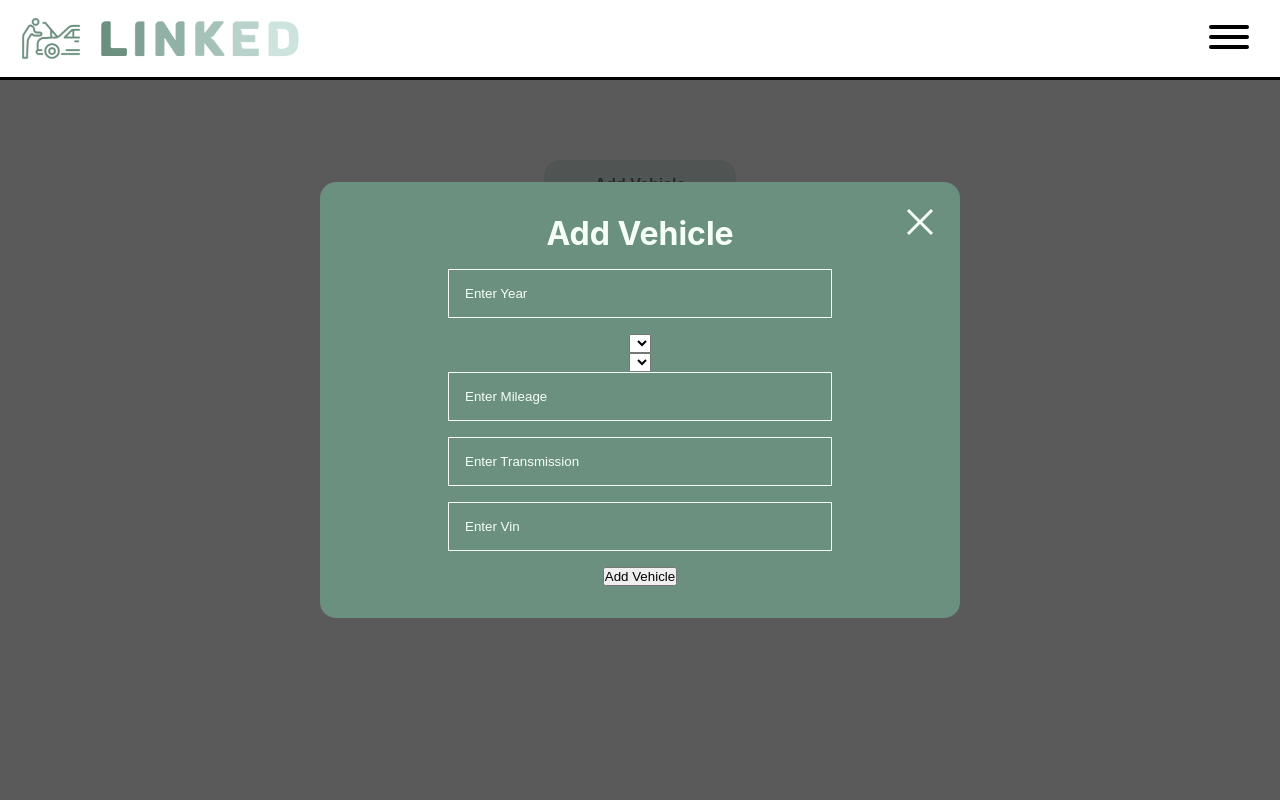
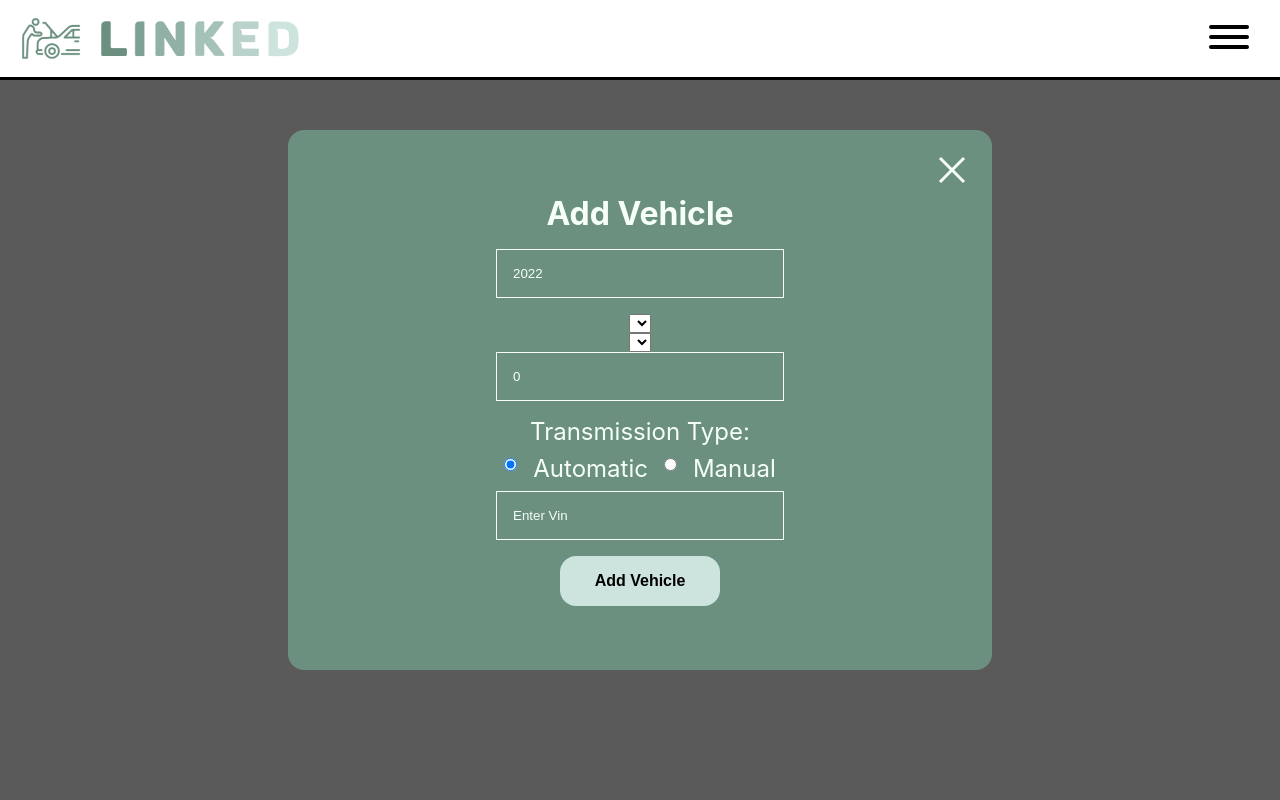
Before and after one commit to Mjthunder88/car-link-project, a React (Create React App) app: page /add-car in a window 1280 px wide. Both pictures are taken after a click on the button "Add Vehicle". Shown: the top 800 px of the page. Built offline with nearby package versions, Linux system fonts and the light colour scheme.

Commit message:
started seeding the makes and models but might not have time to do every model or just having it be worth my time at the moment

```diff
--- a/src/components/UI/stylesheet.css
+++ b/src/components/UI/stylesheet.css
@@ -51,3 +51,9 @@ label {
   border: none;
   color: #f6fff8;
 }
+
+input::-webkit-outer-spin-button,
+input::-webkit-inner-spin-button {
+  -webkit-appearance: none;
+  margin: 0;
+}
--- a/src/components/modals/AddCarModal.jsx
+++ b/src/components/modals/AddCarModal.jsx
@@ -1,27 +1,113 @@
 import React, { useState } from "react";
+
+import axios from "axios";
 
 import styles from "./AddCarModal.module.css";
 
 import { VscClose } from "react-icons/vsc";
 
-const AddCarModal = ( {addModalHandler} ) => {
+const AddCarModal = ({ addModalHandler }) => {
+  const [year, setYear] = useState(2022);
+  const [make, setMake] = useState("");
+  const [model, setModel] = useState("");
+  const [mileage, setMileage] = useState(0);
+  const [vin, setVin] = useState("");
+  const [transmissionType, setTransmissionType] = useState("Automatic");
+
+  const yearHandler = (e) => {
+    setYear(e.target.value);
+  };
+  const makeHandler = (e) => {
+    setMake(e.target.value);
+  };
+  const modelHandler = (e) => {
+    setModel(e.target.value);
+  };
+  const mileageHandler = (e) => {
+    setMileage(e.target.value);
+  };
+  const vinHandler = (e) => {
+    setVin(e.target.value);
+  };
+  const transmissionHandler = (e) => {
+    setTransmissionType(e.target.value);
+  };
+
+  const formSubmitHandler = (e) => {
+    e.preventDefault();
+
+    axios
+      .post("/add-vehicle", {})
+      .then(() => {})
+      .catch((err) => {
+        console.log(err);
+      });
+  };
 
   return (
     <div className={styles.modal}>
       <div className={styles.overlay}></div>
-      <div className={styles.modal_content}>
-        <VscClose size="3rem" className={styles.icon} onClick={addModalHandler} />
-      <div className={styles.top_content}>
-        <h1>Add Vehicle</h1>
-      </div>
-        <input type="text" placeholder="Enter Year" />
+      <form className={styles.modal_content} onSubmit={formSubmitHandler}>
+        <VscClose
+          size="3rem"
+          className={styles.icon}
+          onClick={addModalHandler}
+        />
+        <div className={styles.top_content}>
+          <h1>Add Vehicle</h1>
+        </div>
+        <input
+          type="number"
+          placeholder="Enter Year"
+          min="1900"
+          required
+          onChange={yearHandler}
+          value={year}
+        />
         <select name="make" id="make"></select>
         <select name="model" id="model"></select>
-        <input type="text" placeholder="Enter Mileage" />
-        <input type="text" placeholder="Enter Transmission" />
-        <input type="text" placeholder="Enter Vin" />
-        <button>Add Vehicle</button>
-      </div>
+        <input
+          type="number"
+          placeholder="Enter Mileage"
+          min="0"
+          required
+          onChange={mileageHandler}
+          value={mileage}
+        />
+        <label htmlFor="transmission" className={styles.radio_font}>
+          Transmission Type:
+        </label>
+        <div className={styles.radio_btns}>
+          <input
+            type="radio"
+            value="Automatic"
+            name="transmission"
+            defaultChecked
+            onChange={transmissionHandler}
+          />
+          <label htmlFor="transmission" className={styles.radio_font}>
+            Automatic
+          </label>
+          <input
+            type="radio"
+            value="Manual"
+            name="transmission"
+            required
+            onChange={transmissionHandler}
+          />
+          <label htmlFor="transmission" className={styles.radio_font}>
+            Manual
+          </label>
+        </div>
+        <input
+          type="text"
+          placeholder="Enter Vin"
+          required
+          maxLength="17"
+          onChange={vinHandler}
+        />
+        <button className={styles.submit_vehicle}>Add Vehicle</button>
+      </form>
     </div>
   );
 };
--- a/src/components/modals/AddCarModal.module.css
+++ b/src/components/modals/AddCarModal.module.css
@@ -21,9 +21,9 @@
     left: 50%;
     transform: translate(-50%, -50%);
     border-radius: 1rem;
-    width: 50%;
+    width: 55%;
 	color: #f6fff8;
-	padding:  2rem 8rem;
+	padding:  4rem 10rem;
     display: flex;
     flex-direction: column;
     align-items: center;
@@ -48,3 +48,35 @@
     transform: scale(1.05, 1.05);
     color: black;
 }
+
+.radio_btns {
+    text-align: right;
+    display: flex;
+    gap: 1rem;
+}
+
+.submit_vehicle {
+    background-color: #cce3de;
+    border: none;
+    border-radius: 1rem;
+    padding: 1rem;
+    width: 10rem;
+    font-size: 1rem;
+    font-weight: bold;
+    transition: all 0.2s ease-in-out;
+}
+
+.submit_vehicle:hover {
+    transform: scale(1.05, 1.05);
+    background-color: black;
+    color: #cce3de;
+    cursor: pointer;
+}
+
+.radio_font {
+    font-size: 1.5rem;
+}
+
+.modal input {
+    width: 75%;
+}
```
Also changed, not shown: 2 other files (tests, documents, lock files or other folders).
